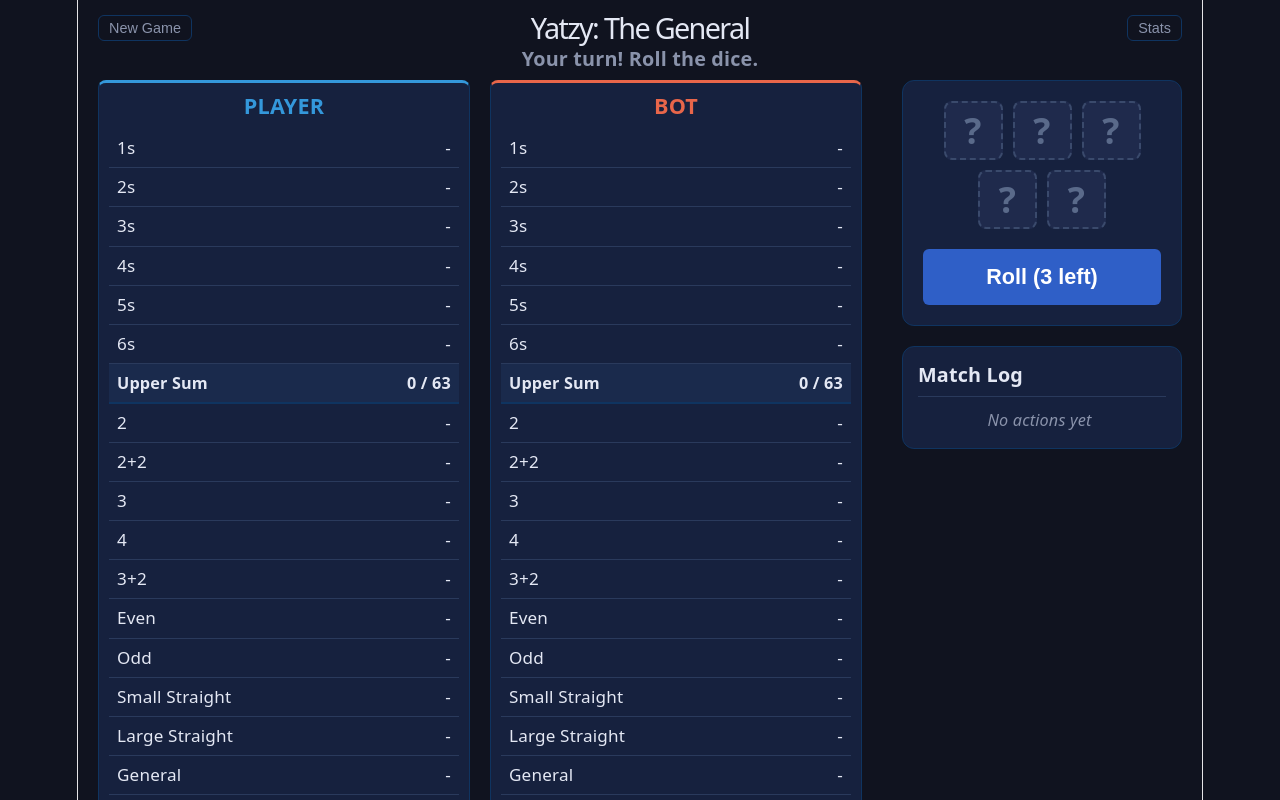
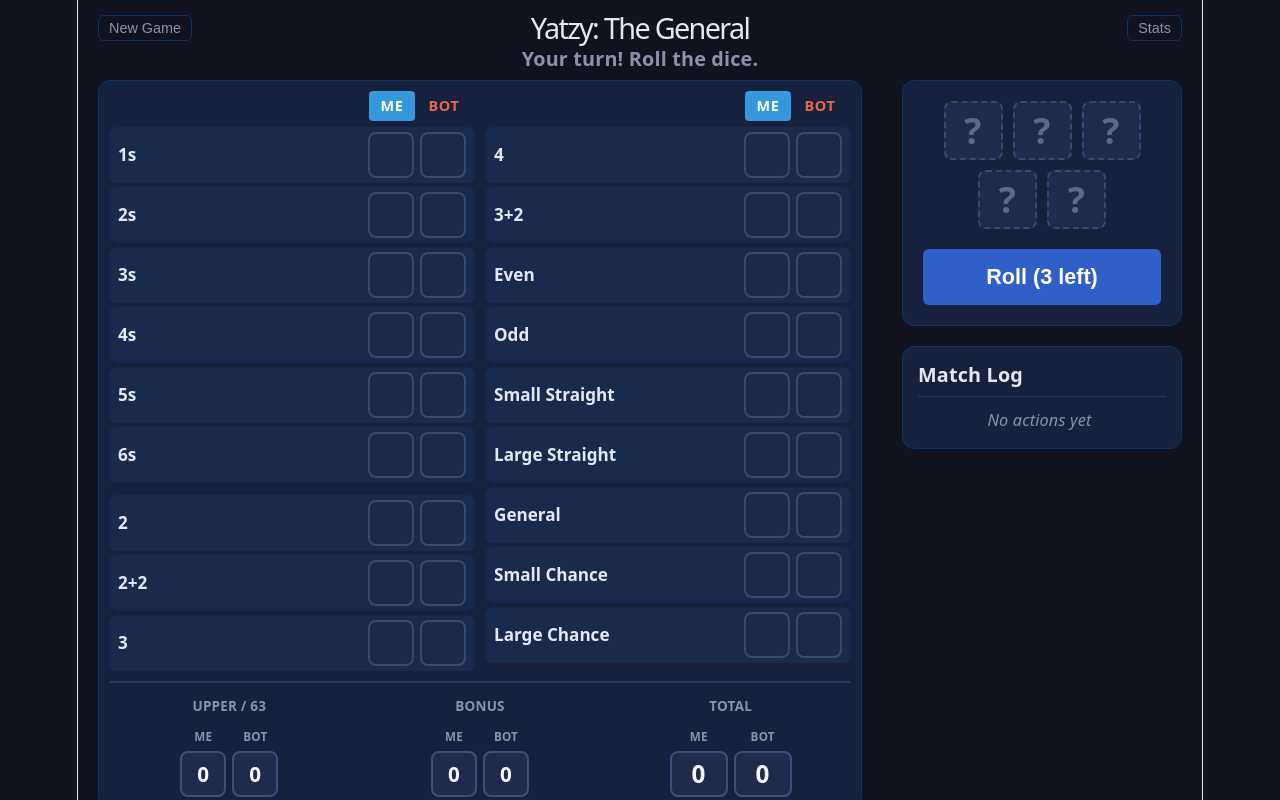
Before and after one commit to PaskoZhelev/general-yatzy, a React (Vite) app: page / in a window 1280 px wide. Shown: the top 800 px of the page. Built offline with nearby package versions, Linux system fonts and the light colour scheme.

Commit message:
improved ui

```diff
--- a/src/App.css
+++ b/src/App.css
@@ -118,12 +118,16 @@ h1 {
   gap: 40px;
 }
 
-.boards-container {
-  display: grid;
-  grid-template-columns: 1fr 1fr;
-  gap: 20px;
+.board {
+  --box-size: 46px;
   flex: 1;
+  width: 100%;
   max-width: 800px;
+  background: var(--board-bg);
+  border: 1px solid var(--board-border);
+  border-radius: 12px;
+  padding: 10px;
+  box-sizing: border-box;
 }
 
 /* NEW: Wrapper for the right side elements */
@@ -312,69 +316,186 @@ h1 {
   font-weight: bold;
 }
 
-/* --- SCORECARD STYLES --- */
-.scorecard {
-  width: 100%;
-  border: 1px solid var(--board-border);
-  border-top: 3px solid var(--board-border);
-  border-radius: 8px;
-  padding: 10px;
-  background: var(--board-bg);
-  box-sizing: border-box;
-  color: var(--text-main);
+/* --- BOARD STYLES --- */
+.board-columns {
+  display: grid;
+  grid-template-columns: 1fr 1fr;
+  gap: 10px;
 }
 
-.scorecard.player { border-top-color: var(--player-color); }
-.scorecard.bot { border-top-color: var(--bot-color); }
-
-.scorecard h3 {
-  margin: 0 0 10px 0;
-  font-size: 1.2rem;
+.board-column {
+  display: flex;
+  flex-direction: column;
+  gap: 4px;
 }
 
-.scorecard.player h3 { color: var(--player-color); }
-.scorecard.bot h3 { color: var(--bot-color); }
-
-.score-row {
-  display: flex;
-  justify-content: space-between;
-  padding: 6px 8px;
-  border-bottom: 1px solid var(--row-border);
-  cursor: pointer;
-  font-size: 0.95rem;
-  user-select: none;
+.board-header,
+.board-row {
+  display: grid;
+  grid-template-columns: 1fr var(--box-size) var(--box-size);
+  align-items: center;
+  gap: 6px;
 }
 
-.score-row.subtotal {
-  background-color: var(--subtotal-bg);
+.board-header {
+  padding: 0 8px 2px;
+  font-size: 0.8rem;
   font-weight: bold;
-  font-size: 0.9rem;
-  border-bottom: 2px solid var(--subtotal-border);
-  cursor: default;
+  text-transform: uppercase;
+  letter-spacing: 0.05em;
 }
 
-.score-row.open:hover, .score-row.open:active {
-  background: var(--row-hover);
+.col-label {
+  text-align: center;
   border-radius: 4px;
+  padding: 2px 0;
+  transition: background 0.2s, color 0.2s;
 }
 
-.score-row.filled {
-  color: var(--text-filled);
+.col-label.player { color: var(--player-color); }
+.col-label.bot { color: var(--bot-color); }
+.col-label.player.active { background: var(--player-color); color: #fff; }
+.col-label.bot.active { background: var(--bot-color); color: #fff; }
+
+.board-row {
+  min-height: 54px;
+  padding: 4px 8px;
+  background: var(--subtotal-bg);
+  border: 1px solid transparent;
+  border-radius: 8px;
+  color: var(--text-main);
+  font: inherit;
+  text-align: left;
   cursor: default;
+  user-select: none;
+  touch-action: manipulation;
+  -webkit-tap-highlight-color: transparent;
+  transition: background 0.15s, border-color 0.15s, transform 0.1s;
 }
 
-.score-row.scorable {
-  color: var(--success-color);
-  font-weight: bold;
+.board-row:disabled {
+  color: var(--text-main);
+  opacity: 1;
 }
 
-.score-row.bonus, .score-row.total {
+.board-row.section-end {
+  margin-bottom: 8px;
+}
+
+.board-row.pickable {
+  cursor: pointer;
+  border-color: var(--row-border);
+}
+
+.board-row.pickable:hover {
+  background: var(--row-hover);
+}
+
+.board-row.pickable:active {
+  transform: scale(0.97);
+}
+
+.row-label {
+  font-weight: 600;
+  font-size: 0.95rem;
+  line-height: 1.15;
+}
+
+.score-box {
+  width: var(--box-size);
+  height: var(--box-size);
+  box-sizing: border-box;
+  display: flex;
+  align-items: center;
+  justify-content: center;
+  border-radius: 8px;
   font-weight: bold;
-  margin-top: 8px;
-  border-top: 2px solid var(--text-main);
-  padding-top: 8px;
-  font-size: 1.1rem;
-  cursor: default;
+  font-size: 1.15rem;
+  background: var(--die-bg);
+  border: 2px solid var(--die-border);
+  color: var(--die-text);
+}
+
+.score-box.empty {
+  background: transparent;
+  border-color: var(--die-unrolled-border);
+}
+
+.score-box.preview {
+  background: transparent;
+  border-style: dashed;
+  border-color: var(--text-muted);
+  color: var(--text-muted);
+}
+
+.board-row.scorable .score-box.preview {
+  border-style: solid;
+  border-color: var(--success-color);
+  color: var(--success-color);
+}
+
+/* Marks the most recently scored cell so the bot's move is easy to spot */
+.score-box.last {
+  box-shadow: 0 0 0 2px var(--text-main);
+  animation: lastScored 0.6s ease-out;
+}
+
+@keyframes lastScored {
+  0% { transform: scale(1.3); }
+  100% { transform: scale(1); }
+}
+
+.score-box.achieved {
+  color: var(--success-color);
+}
+
+.board-summary {
+  display: grid;
+  grid-template-columns: repeat(3, 1fr);
+  gap: 10px;
+  margin-top: 10px;
+  padding-top: 10px;
+  border-top: 2px solid var(--row-border);
+}
+
+.summary-item {
+  display: flex;
+  flex-direction: column;
+  align-items: center;
+  gap: 4px;
+}
+
+.summary-label {
+  font-size: 0.75rem;
+  font-weight: bold;
+  text-transform: uppercase;
+  color: var(--text-muted);
+}
+
+.summary-boxes {
+  display: flex;
+  gap: 6px;
+}
+
+.summary-cell {
+  display: flex;
+  flex-direction: column;
+  align-items: center;
+  gap: 2px;
+}
+
+.summary-who {
+  font-size: 0.65rem;
+  font-weight: bold;
+  text-transform: uppercase;
+  color: var(--text-muted);
+}
+
+.summary-item.total .score-box {
+  width: auto;
+  min-width: 58px;
+  padding: 0 8px;
+  font-size: 1.35rem;
 }
 
 @media (max-width: 900px) {
@@ -401,9 +522,8 @@ h1 {
     padding: 15px;
   }
 
-  .boards-container {
-    order: 0; /* Keeps boards in the middle */
-    width: 100%;
+  .board {
+    order: 0; /* Keeps the board in the middle */
   }
 
   .history-container {
@@ -451,10 +571,51 @@ h1 {
     gap: 10px;
   }
 
-  /* Keep both boards side-by-side so everything fits on one screen */
-  .boards-container {
-    grid-template-columns: 1fr 1fr;
-    gap: 8px;
+  .board {
+    --box-size: 38px;
+    padding: 6px;
+    border-radius: 8px;
+  }
+
+  .board-columns {
+    gap: 6px;
+  }
+
+  .board-header {
+    gap: 4px;
+    padding: 0 5px 2px;
+    font-size: 0.7rem;
+  }
+
+  .board-row {
+    min-height: 46px;
+    padding: 3px 5px;
+    gap: 4px;
+  }
+
+  .row-label {
+    font-size: 0.78rem;
+  }
+
+  .score-box {
+    font-size: 0.95rem;
+    border-radius: 6px;
+  }
+
+  .board-summary {
+    gap: 6px;
+    margin-top: 6px;
+    padding-top: 6px;
+  }
+
+  .summary-label {
+    font-size: 0.65rem;
+  }
+
+  .summary-item.total .score-box {
+    min-width: 46px;
+    padding: 0 6px;
+    font-size: 1.1rem;
   }
 
   .controls-container {
@@ -479,32 +640,6 @@ h1 {
     width: auto;
     padding: 8px 12px;
     font-size: 0.85rem;
-  }
-
-  .scorecard {
-    padding: 4px;
-    border-radius: 6px;
-  }
-
-  .scorecard h3 {
-    font-size: 0.8rem;
-    margin: 0 0 4px 0;
-  }
-
-  .score-row {
-    padding: 7px 6px;
-    font-size: 0.62rem;
-    line-height: 1.2;
-  }
-
-  .score-row.subtotal {
-    font-size: 0.6rem;
-  }
-
-  .score-row.bonus, .score-row.total {
-    margin-top: 3px;
-    padding-top: 3px;
-    font-size: 0.68rem;
   }
 
   .history-container {
--- a/src/App.jsx
+++ b/src/App.jsx
@@ -6,6 +6,8 @@ import { loadStats, recordResult, resetStats } from './stats';
 import './App.css';
 
 const delay = (ms) => new Promise(res => setTimeout(res, ms));
+const LEFT_COLUMN = CATEGORIES.slice(0, 9);
+const RIGHT_COLUMN = CATEGORIES.slice(9);
 
 function App() {
   const [state, dispatch] = useReducer(gameReducer, undefined, loadGame);
@@ -78,46 +80,71 @@ function App() {
     return () => { cancelled = true; };
   }, [turn, rollsLeft, dice, scores, isGameOver]);
 
-  const renderCategoryRow = (cat, playerKey) => {
-    const isAvailable = scores[playerKey][cat] === undefined;
-    const showPreview = turn === playerKey && playerKey === 'player' && rollsLeft < 3 && !isGameOver;
-    const previewScore = showPreview ? calculateScore(dice, cat, scores[playerKey]) : null;
-    const isScorable = isAvailable && showPreview && previewScore > 0;
+  const lastMove = history[0];
+
+  const renderRow = (cat) => {
+    const myScore = scores.player[cat];
+    const botScore = scores.bot[cat];
+    const canPick = myScore === undefined && turn === 'player' && rollsLeft < 3 && !isGameOver;
+    const preview = canPick ? calculateScore(dice, cat, scores.player) : null;
+    const lastBy = lastMove?.category === cat ? lastMove.player : null;
 
     return (
-      <div
+      <button
+        type="button"
         key={cat}
-        className={`score-row ${isAvailable ? 'open' : 'filled'} ${isScorable ? 'scorable' : ''}`}
-        onClick={() => isAvailable && showPreview && dispatch({ type: 'SCORE', player: 'player', category: cat })}
+        className={`board-row ${canPick ? 'pickable' : ''} ${canPick && preview > 0 ? 'scorable' : ''} ${cat === 'sixes' ? 'section-end' : ''}`}
+        disabled={!canPick}
+        onClick={() => dispatch({ type: 'SCORE', player: 'player', category: cat })}
       >
-        <span>{CATEGORY_NAMES[cat]}</span>
-        <span>
-          {!isAvailable
-            ? scores[playerKey][cat]
-            : (showPreview ? previewScore : '-')}
+        <span className="row-label">{CATEGORY_NAMES[cat]}</span>
+        <span className={`score-box player ${myScore !== undefined ? 'filled' : (canPick ? 'preview' : 'empty')} ${lastBy === 'player' ? 'last' : ''}`}>
+          {myScore ?? (canPick ? preview : '')}
         </span>
-      </div>
+        <span className={`score-box bot ${botScore !== undefined ? 'filled' : 'empty'} ${lastBy === 'bot' ? 'last' : ''}`}>
+          {botScore ?? ''}
+        </span>
+      </button>
     );
   };
 
-  const renderScorecard = (playerKey) => {
-    const upper = calculateUpperTotal(scores[playerKey]);
-    const total = calculateTotal(scores[playerKey]);
+  const renderColumn = (categories) => (
+    <div className="board-column">
+      <div className="board-header">
+        <span />
+        <span className={`col-label player ${turn === 'player' && !isGameOver ? 'active' : ''}`}>Me</span>
+        <span className={`col-label bot ${turn === 'bot' && !isGameOver ? 'active' : ''}`}>Bot</span>
+      </div>
+      {categories.map(renderRow)}
+    </div>
+  );
 
-    const upperCategories = CATEGORIES.slice(0, 6);
-    const lowerCategories = CATEGORIES.slice(6);
+  const renderSummary = () => {
+    const pUpper = calculateUpperTotal(scores.player);
+    const bUpper = calculateUpperTotal(scores.bot);
+    const items = [
+      { label: 'Upper / 63', me: pUpper.sum, bot: bUpper.sum, meDone: pUpper.sum >= 63, botDone: bUpper.sum >= 63 },
+      { label: 'Bonus', me: pUpper.bonus, bot: bUpper.bonus, meDone: pUpper.bonus > 0, botDone: bUpper.bonus > 0 },
+      { label: 'Total', me: calculateTotal(scores.player), bot: calculateTotal(scores.bot), className: 'total' },
+    ];
 
     return (
-      <div className={`scorecard ${playerKey}`}>
-        <h3>{playerKey.toUpperCase()}</h3>
-        {upperCategories.map(cat => renderCategoryRow(cat, playerKey))}
-        <div className="score-row subtotal">
-          <span>Upper Sum</span>
-          <span style={{ color: upper.sum >= 63 ? 'var(--success-color)' : 'inherit' }}>{upper.sum} / 63</span>
-        </div>
-        {lowerCategories.map(cat => renderCategoryRow(cat, playerKey))}
-        <div className="score-row bonus"><span>Bonus:</span><span>{upper.bonus}</span></div>
-        <div className="score-row total"><span>TOTAL:</span><span>{total}</span></div>
+      <div className="board-summary">
+        {items.map(item => (
+          <div key={item.label} className={`summary-item ${item.className ?? ''}`}>
+            <span className="summary-label">{item.label}</span>
+            <div className="summary-boxes">
+              <div className="summary-cell">
+                <span className="summary-who">Me</span>
+                <span className={`score-box player filled ${item.meDone ? 'achieved' : ''}`}>{item.me}</span>
+              </div>
+              <div className="summary-cell">
+                <span className="summary-who">Bot</span>
+                <span className={`score-box bot filled ${item.botDone ? 'achieved' : ''}`}>{item.bot}</span>
+              </div>
+            </div>
+          </div>
+        ))}
       </div>
     );
   };
@@ -179,9 +206,12 @@ function App() {
       <div className="game-status">{isGameOver ? "Game Finished!" : message}</div>
 
       <div className="main-layout">
-        <div className="boards-container">
-          {renderScorecard('player')}
-          {renderScorecard('bot')}
+        <div className="board">
+          <div className="board-columns">
+            {renderColumn(LEFT_COLUMN)}
+            {renderColumn(RIGHT_COLUMN)}
+          </div>
+          {renderSummary()}
         </div>
 
         <div className="right-panel">
```
